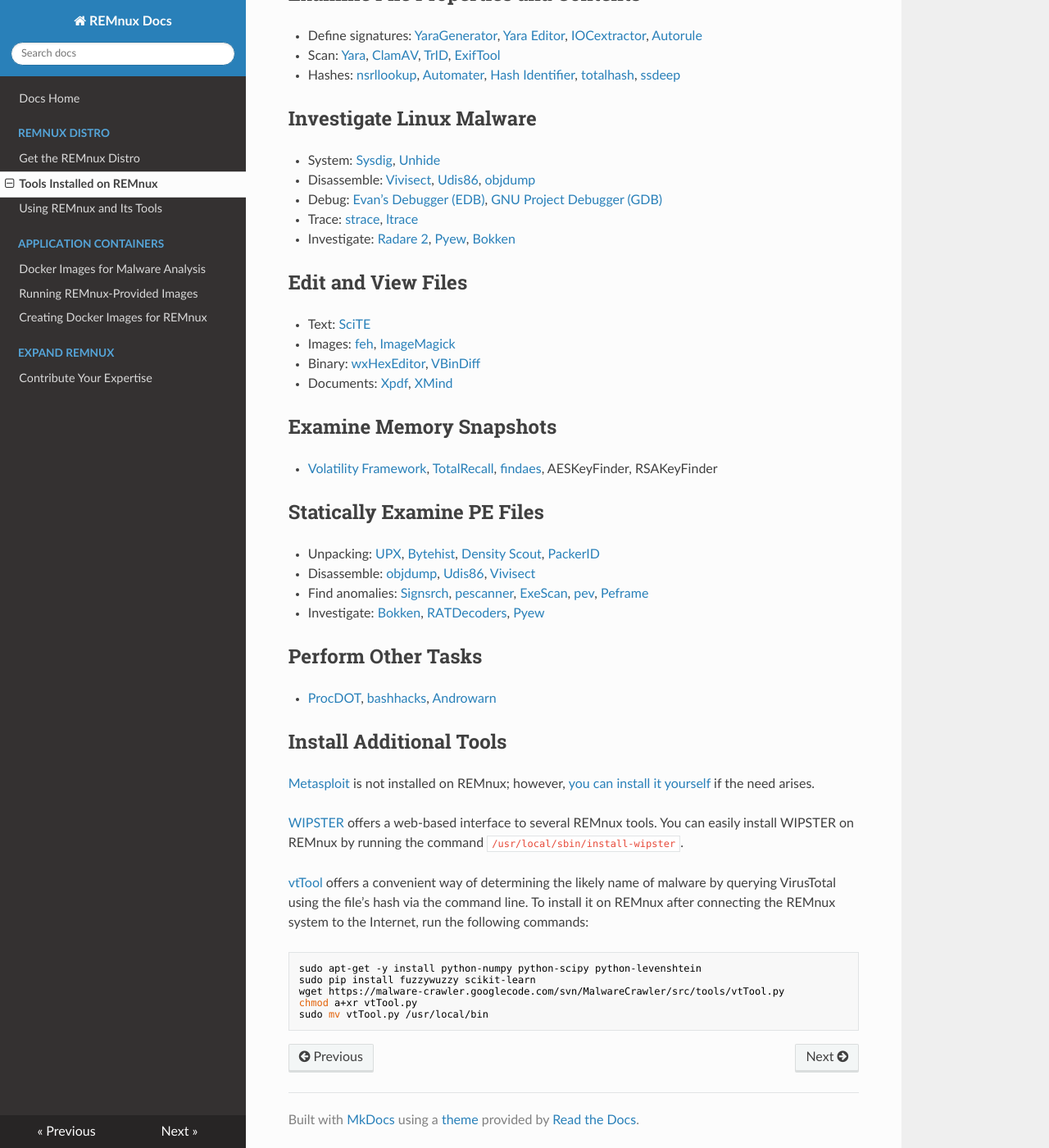
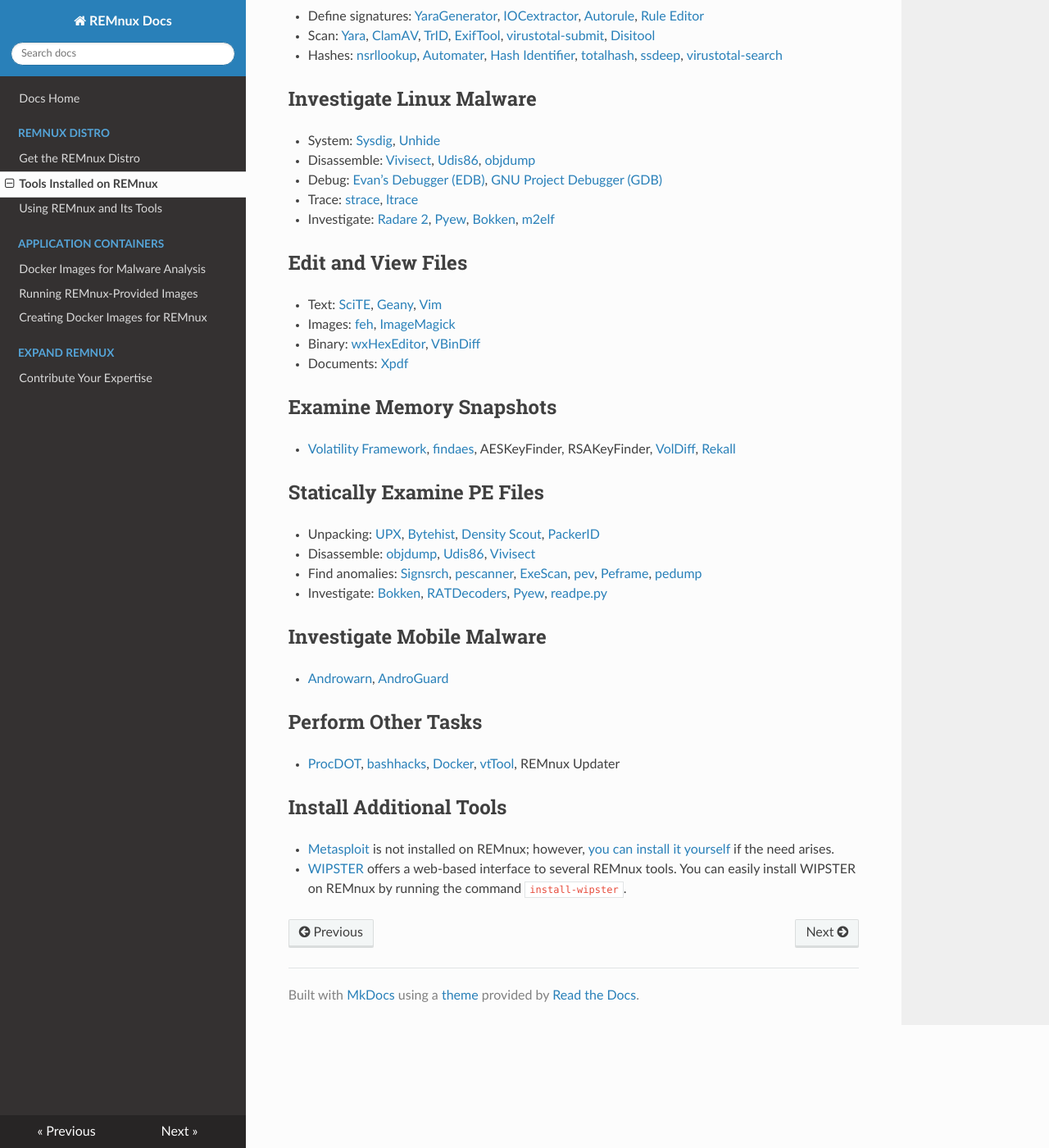
Before and after one commit to wzod/docs, an MkDocs documentation site: the page built from source/distro/tools.md, in a window 1280 px wide and 1400 px high, scrolled down 1171 px. Shown: the whole window at 82% size. Built offline with MkDocs 1.6.1, drawn with Linux system fonts in a browser that asks for light colours; nearby versions of some CDN libraries; old or Windows-style settings are respelled for this version of MkDocs; some of the changed text lies outside the part shown.

Commit message:
Update tools.md

```diff
--- a/source/distro/tools.md
+++ b/source/distro/tools.md
@@ -4,16 +4,16 @@
 
 ## Examine Browser Malware
 
-- Website analysis: [Thug](https://github.com/buffer/thug), [mitmproxy](http://mitmproxy.org/), [Network Miner Free Edition](http://www.netresec.com/?page=NetworkMiner), [curl](http://curl.haxx.se/), [Wget](https://www.gnu.org/software/wget/), [Firefox](http://www.mozilla.org/firefox), [Burp Proxy Free Edition](http://portswigger.net/burp/), [Automater](http://www.tekdefense.com/automater/), pdnstool, [Malzilla](http://malzilla.sourceforge.net/), [Tor](https://www.torproject.org/)
-- Flash: [xxxswf](http://hooked-on-mnemonics.blogspot.com/2011/12/xxxswfpy.html), [SWF Tools](http://www.swftools.org/), [RABCDAsm](https://github.com/CyberShadow/RABCDAsm), [extract_swf](https://gist.github.com/noonat/821548)
-- Java: [Java Cache IDX Parser](https://github.com/Rurik/Java_IDX_Parser/), [Java Decompiler](http://jd.benow.ca/)
-- JavaScript: [Rhino Debugger](https://developer.mozilla.org/en-US/docs/Mozilla/Projects/Rhino/Debugger), [JSDetox](http://www.relentless-coding.com/projects/jsdetox/), [ExtractScripts](http://blog.didierstevens.com/programs/extractscripts/), [Firebug](http://getfirebug.com/), [JavaScript Deobfuscator](https://addons.mozilla.org/en-us/firefox/addon/javascript-deobfuscator/), [SpiderMonkey](https://developer.mozilla.org/en-US/docs/Mozilla/Projects/SpiderMonkey), [V8](https://code.google.com/p/v8/), [JS Beautifier](https://github.com/einars/js-beautify), also shellcode tools below
+- Website analysis: [Thug](https://github.com/buffer/thug), [mitmproxy](http://mitmproxy.org/), [Network Miner Free Edition](http://www.netresec.com/?page=NetworkMiner), [curl](http://curl.haxx.se/), [Wget](https://www.gnu.org/software/wget/), [Burp Proxy Free Edition](http://portswigger.net/burp/), [Automater](http://www.tekdefense.com/automater/), [pdnstool](https://github.com/chrislee35/passivedns-client),  [Tor](https://www.torproject.org/), [tcpextract](http://tcpxtract.sourceforge.net/), [tcpflow](https://github.com/simsong/tcpflow), passive.py, [CapTipper](https://github.com/omriher/CapTipper)
+- Flash: [xxxswf](http://hooked-on-mnemonics.blogspot.com/2011/12/xxxswfpy.html), [SWF Tools](http://www.swftools.org/), [RABCDAsm](https://github.com/CyberShadow/RABCDAsm), [extract_swf](https://gist.github.com/noonat/821548), [Flare](http://www.nowrap.de/flare.html)
+- Java: [Java Cache IDX Parser](https://github.com/Rurik/Java_IDX_Parser/), [JD-GUI Java Decompiler](http://jd.benow.ca/), [JAD Java Decompiler](http://varaneckas.com/jad), [Javassist](http://www.javassist.org), [CFR](http://www.benf.org/other/cfr/)
+- JavaScript: [Rhino Debugger](https://developer.mozilla.org/en-US/docs/Mozilla/Projects/Rhino/Debugger), [ExtractScripts](http://blog.didierstevens.com/programs/extractscripts/), [Firebug](http://getfirebug.com/),  [SpiderMonkey](https://developer.mozilla.org/en-US/docs/Mozilla/Projects/SpiderMonkey), [V8](https://code.google.com/p/v8/), [JS Beautifier](https://github.com/einars/js-beautify)
 
 ## Examine Document Files
 
-- PDF: [AnalyzePDF](https://github.com/hiddenillusion/AnalyzePDF), [JSDetox](http://www.relentless-coding.com/projects/jsdetox/), [Pdfobjflow](http://www.aldeid.com/wiki/Pdfobjflow), [pdfid](http://blog.didierstevens.com/programs/pdf-tools/), [pdf-parser](http://blog.didierstevens.com/programs/pdf-tools/), [peepdf](https://code.google.com/p/peepdf/), [Origami](http://esec-lab.sogeti.com/pages/Origami), [PDF X-RAY Lite](https://github.com/9b/pdfxray_lite), [PDFtk](http://www.pdflabs.com/tools/pdftk-the-pdf-toolkit/); also JavaScript tools above
-- Microsoft Office: [officeparser](https://github.com/unixfreak0037/officeparser), [OfficeMalScanner](http://www.reconstructer.org/code.html)
-- Shellcode: [sctest](http://libemu.carnivore.it/), unicode2hex-escaped, unicode2raw, [dism-this](http://hooked-on-mnemonics.blogspot.com/2012/10/dism-thispy.html)
+- PDF: [AnalyzePDF](https://github.com/hiddenillusion/AnalyzePDF), [Pdfobjflow](http://www.aldeid.com/wiki/Pdfobjflow), [pdfid](http://blog.didierstevens.com/programs/pdf-tools/), [pdf-parser](http://blog.didierstevens.com/programs/pdf-tools/), [peepdf](http://eternal-todo.com/tools/peepdf-pdf-analysis-tool#releases), [Origami](https://code.google.com/p/origami-pdf/), [PDF X-RAY Lite](https://github.com/9b/pdfxray_lite), [PDFtk](http://www.pdflabs.com/tools/pdftk-the-pdf-toolkit/), [swf_mastah](http://blog.9bplus.com/snatching-swf-from-pdfs-made-easier/)
+- Microsoft Office: [officeparser](https://github.com/unixfreak0037/officeparser), [pyOLEScanner.py]( https://github.com/Evilcry/PythonScripts/raw/master/), [oletools](http://www.decalage.info/python/oletools), [libolecf](https://github.com/libyal/libolecf), [oledump](http://blog.didierstevens.com/programs/oledump-py/), [emldump](https://isc.sans.edu/diary/Malicious+Word+Document+This+Time+The+Maldoc+Is+A+MIME+File/19673/)
+- Shellcode: [sctest](http://libemu.carnivore.it/), unicode2hex-escaped, unicode2raw, [dism-this](http://hooked-on-mnemonics.blogspot.com/2012/10/dism-thispy.html), [shellcode2exe](https://github.com/MarioVilas/shellcode_tools/blob/master/shellcode2exe.py)
 
 ## Extract and Decode Artifacts
 
@@ -33,9 +33,9 @@
 
 ## Examine File Properties and Contents
 
-- Define signatures: [YaraGenerator](https://github.com/Xen0ph0n/YaraGenerator), [Yara Editor](https://code.google.com/p/yara-editor/), [IOCextractor](https://github.com/stephenbrannon/IOCextractor), [Autorule](http://joxeankoret.com/blog/2012/04/29/extracting-binary-patterns-in-malware-sets-and-generating-yara-rules/)
-- Scan: [Yara](http://plusvic.github.io/yara/), [ClamAV](http://www.clamav.net/), [TrID](http://mark0.net/soft-trid-e.html), [ExifTool](http://www.sno.phy.queensu.ca/~phil/exiftool/)
-- Hashes: [nsrllookup](https://github.com/rjhansen/nsrllookup), [Automater](http://www.tekdefense.com/automater/), [Hash Identifier](https://code.google.com/p/hash-identifier/), [totalhash](https://gist.github.com/malc0de/10270150), [ssdeep](http://ssdeep.sourceforge.net/)
+- Define signatures: [YaraGenerator](https://github.com/Xen0ph0n/YaraGenerator), [IOCextractor](https://github.com/stephenbrannon/IOCextractor), [Autorule](http://joxeankoret.com/blog/2012/04/29/extracting-binary-patterns-in-malware-sets-and-generating-yara-rules/), [Rule Editor](https://github.com/ifontarensky/RuleEditor)
+- Scan: [Yara](http://plusvic.github.io/yara/), [ClamAV](http://www.clamav.net/), [TrID](http://mark0.net/soft-trid-e.html), [ExifTool](http://www.sno.phy.queensu.ca/~phil/exiftool/), [virustotal-submit](http://blog.didierstevens.com/programs/virustotal-tools/), [Disitool](http://blog.didierstevens.com/programs/disitool/)
+- Hashes: [nsrllookup](https://github.com/rjhansen/nsrllookup), [Automater](http://www.tekdefense.com/automater/), [Hash Identifier](https://code.google.com/p/hash-identifier/), [totalhash](https://gist.github.com/malc0de/10270150), [ssdeep](http://ssdeep.sourceforge.net/), [virustotal-search](http://blog.didierstevens.com/programs/virustotal-tools/)
 
 ## Investigate Linux Malware
 
@@ -43,40 +43,36 @@
 - Disassemble: [Vivisect](http://visi.kenshoto.com/viki/Vivisect), [Udis86](http://udis86.sourceforge.net/), [objdump](http://en.wikipedia.org/wiki/Objdump)
 - Debug: [Evan's Debugger (EDB)](http://codef00.com/projects#debugger), [GNU Project Debugger (GDB)](http://www.sourceware.org/gdb/)
 - Trace: [strace](https://sourceforge.net/projects/strace/), [ltrace](http://ltrace.org/)
-- Investigate: [Radare 2](https://github.com/radare/radare2), [Pyew](https://code.google.com/p/pyew/), [Bokken](https://inguma.eu/projects/bokken)
+- Investigate: [Radare 2](https://github.com/radare/radare2), [Pyew](https://code.google.com/p/pyew/), [Bokken](https://inguma.eu/projects/bokken), [m2elf](https://github.com/XlogicX/m2elf)
 
 ## Edit and View Files
 
-- Text: [SciTE](http://www.scintilla.org/SciTE.html)
+- Text: [SciTE](http://www.scintilla.org/SciTE.html), [Geany](http://www.geany.org/), [Vim](http://www.vim.org/)
 - Images: [feh](http://feh.finalrewind.org/), [ImageMagick](http://www.imagemagick.org/)
 - Binary: [wxHexEditor](http://sourceforge.net/projects/wxhexeditor/), [VBinDiff](http://www.cjmweb.net/vbindiff/)
-- Documents: [Xpdf](http://www.foolabs.com/xpdf/), [XMind](http://www.xmind.net/)
+- Documents: [Xpdf](http://www.foolabs.com/xpdf/)
 
 ## Examine Memory Snapshots
 
-- [Volatility Framework](https://code.google.com/p/volatility/), [TotalRecall](https://github.com/sketchymoose/TotalRecall), [findaes](http://jessekornblum.livejournal.com/269749.html), AESKeyFinder, RSAKeyFinder
+- [Volatility Framework](https://github.com/volatilityfoundation/volatility), [findaes](http://jessekornblum.livejournal.com/269749.html), AESKeyFinder, RSAKeyFinder, [VolDiff](https://github.com/aim4r/VolDiff), [Rekall](http://www.rekall-forensic.com/)
 
 ## Statically Examine PE Files
 
 - Unpacking: [UPX](http://upx.sourceforge.net/), [Bytehist](https://www.cert.at/downloads/software/bytehist_en.html), [Density Scout](http://www.cert.at/downloads/software/densityscout_en.html), [PackerID](http://handlers.sans.org/jclausing/packerid.py)
 - Disassemble: [objdump](http://en.wikipedia.org/wiki/Objdump), [Udis86](http://udis86.sourceforge.net/), [Vivisect](http://visi.kenshoto.com/viki/Vivisect)
-- Find anomalies: [Signsrch](http://aluigi.altervista.org/mytoolz.htm), [pescanner](https://code.google.com/p/malwarecookbook/source/browse/trunk/3/8/pescanner.py), [ExeScan](http://securityxploded.com/exe-scan.php), [pev](http://pev.sourceforge.net/), [Peframe](https://github.com/guelfoweb/peframe)
-- Investigate: [Bokken](https://inguma.eu/projects/bokken), [RATDecoders](https://github.com/kevthehermit/RATDecoders), [Pyew](https://code.google.com/p/pyew/)
+- Find anomalies: [Signsrch](http://aluigi.altervista.org/mytoolz.htm), [pescanner](https://code.google.com/p/malwarecookbook/source/browse/trunk/3/8/pescanner.py), [ExeScan](http://securityxploded.com/exe-scan.php), [pev](http://pev.sourceforge.net/), [Peframe](https://github.com/guelfoweb/peframe), [pedump](http://pedump.me/)
+- Investigate: [Bokken](https://inguma.eu/projects/bokken), [RATDecoders](https://github.com/kevthehermit/RATDecoders), [Pyew](https://code.google.com/p/pyew/), [readpe.py](https://github.com/crackinglandia/pype32)
+
+## Investigate Mobile Malware
+
+- [Androwarn](https://github.com/maaaaz/androwarn), [AndroGuard](https://github.com/androguard/androguard)
 
 ## Perform Other Tasks
 
-- [ProcDOT](http://www.procdot.com/), [bashhacks](https://github.com/merces/bashacks), [Androwarn](https://github.com/maaaaz/androwarn)
+- [ProcDOT](http://www.procdot.com/), [bashhacks](https://github.com/merces/bashacks), [Docker](http://www.docker.com/), [vtTool](https://code.google.com/p/malware-crawler/wiki/vtTool), REMnux Updater
 
 ## Install Additional Tools
 
-[Metasploit](https://github.com/rapid7/metasploit-framework) is not installed on REMnux; however, [you can install it yourself](https://zeltser.com/install-metasploit-on-remnux/) if the need arises.
+- [Metasploit](https://github.com/rapid7/metasploit-framework) is not installed on REMnux; however, [you can install it yourself](https://zeltser.com/install-metasploit-on-remnux/) if the need arises.
 
-[WIPSTER](https://github.com/TheDr1ver/WIPSTER) offers a web-based interface to several REMnux tools. You can easily install WIPSTER on REMnux by running the command `/usr/local/sbin/install-wipster`.
-
-<a name="vtTool"></a>[vtTool](https://code.google.com/p/malware-crawler/wiki/vtTool) offers a convenient way of determining the likely name of malware by querying VirusTotal using the file's hash via the command line. To install it on REMnux after connecting the REMnux system to the Internet, run the following commands:
-
-    sudo apt-get -y install python-numpy python-scipy python-levenshtein
-    sudo pip install fuzzywuzzy scikit-learn
-    wget https://malware-crawler.googlecode.com/svn/MalwareCrawler/src/tools/vtTool.py
-    chmod a+xr vtTool.py
-    sudo mv vtTool.py /usr/local/bin
+- [WIPSTER](https://github.com/TheDr1ver/WIPSTER) offers a web-based interface to several REMnux tools. You can easily install WIPSTER on REMnux by running the command `install-wipster`.
```
Also changed, not shown: other parts of source/distro/tools.md (+1 -1 lines).
